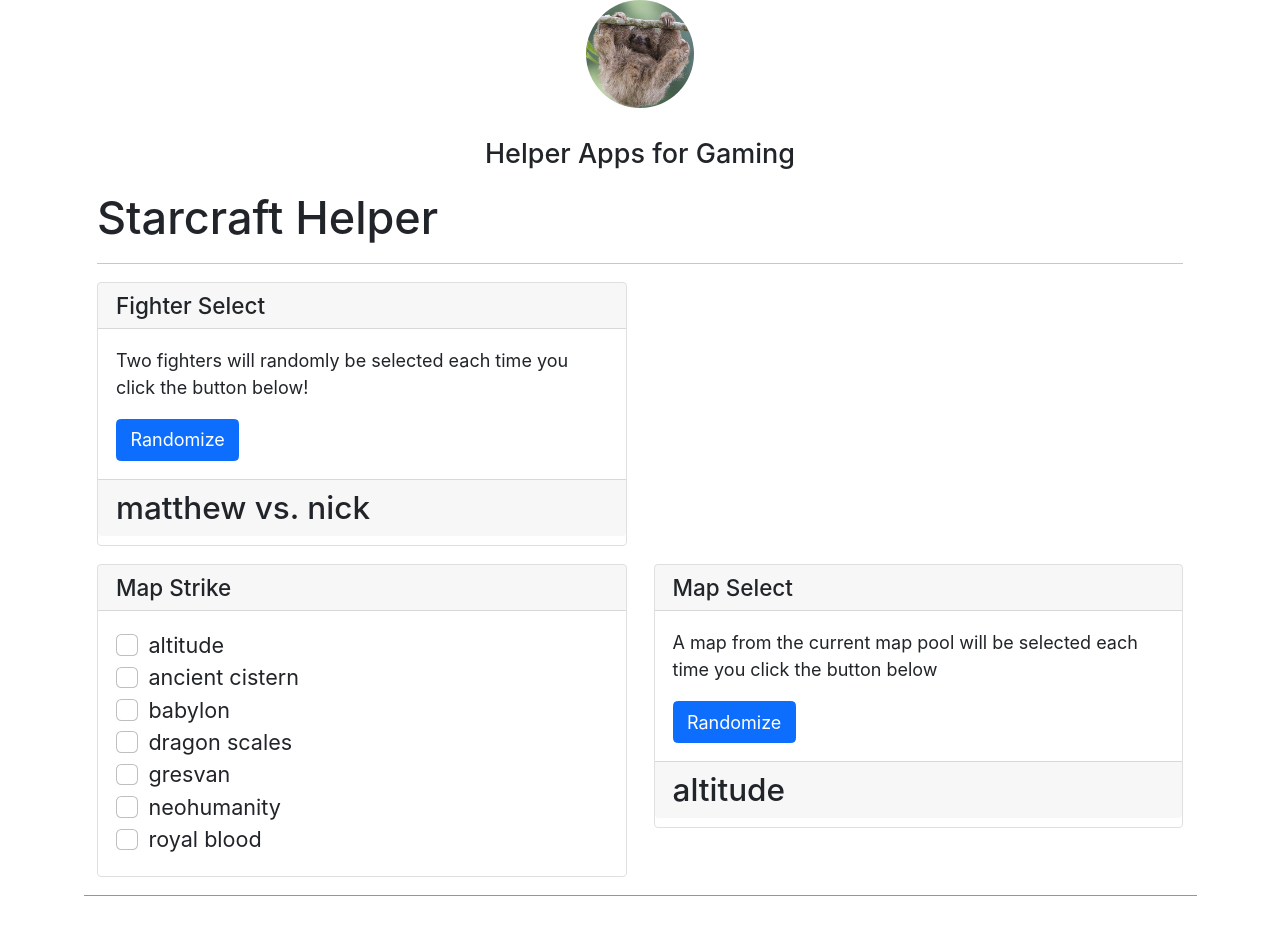
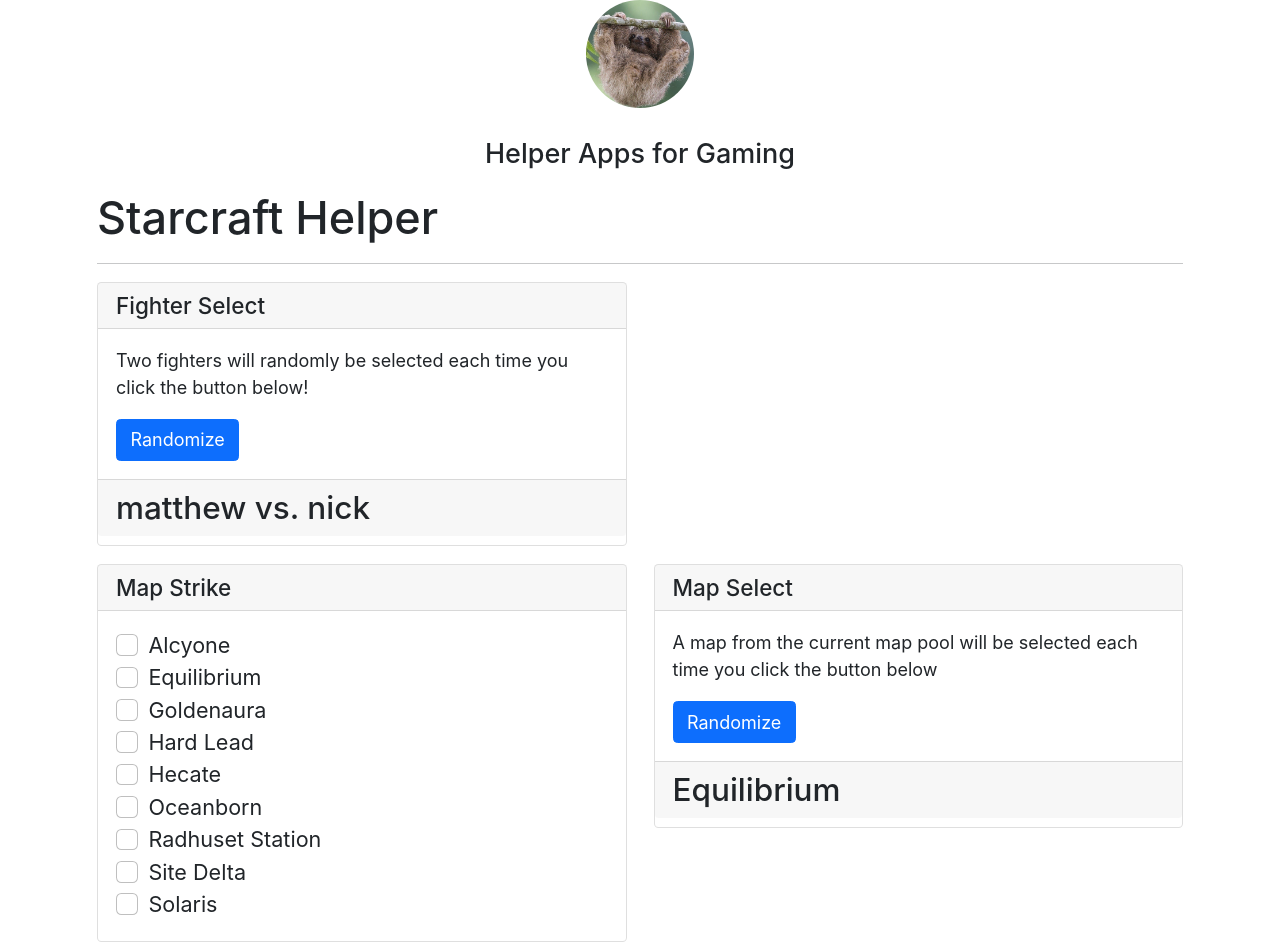
Before and after one commit to NicholasKChoi/WOTR_Combat_Simulator, a Next.js app: page /apps/starcraft-helper in a window 1280 px wide. Shown: the top 952 px of the page. Before the commit the page ends 905 px from the top, so only its background shows below. Built offline with nearby package versions, Linux system fonts and the light colour scheme.

Commit message:
fixed randomizers for sc2 and added latest maps

```diff
--- a/pages/apps/starcraft-helper.js
+++ b/pages/apps/starcraft-helper.js
@@ -16,10 +16,11 @@
 }
 
 const mapArray = [
-  'altitude', 'ancient cistern', 'babylon', 'dragon scales',
-  'gresvan', 'neohumanity', 'royal blood'
+  'Alcyone', 'Equilibrium', 'Goldenaura', 'Hard Lead',
+  'Hecate', 'Oceanborn', 'Radhuset Station', 'Site Delta',
+  'Solaris',
 ];
-let lastMap = "altitude";
+const DEFAULT_MAP_POSITION = 1;
 function getMapText(bannedMaps) {
   const shuffled = shuffle(mapArray);
   for (let i = 0; i < shuffled.length; i++)
@@ -36,6 +37,16 @@
   return "FAILURE"
 }
 
+function GetNewPartners(lastPartners) {
+  let newPartners = GetVsText();
+  console.debug(newPartners);
+  while (newPartners == lastPartners) {
+    console.debug('no same matchups');
+    newPartners = GetVsText();
+  }
+  return newPartners;
+}
+
 
 export default function StarcraftHelper() {
   const [checked, setChecked] = useState([]);
@@ -50,22 +61,8 @@
   };
   const isChecked = (item) => checked.includes(item) ? utilStyles.checkedItem : "";
 
-  const [maps, setMapState] = useState(mapArray[0]);
-  function SetMap() {
-    let newMap = getMapText([...checked, lastMap]);
-    lastMap = newMap;
-    setMapState(newMap);
-  }
-
+  const [map, setMapState] = useState(mapArray[DEFAULT_MAP_POSITION]);
   const [partners, setPartnerState] = useState(`${partnerArray[0]} vs. ${partnerArray[1]}`);
-  function SetPartners() {
-    let newPartners = GetVsText();
-    while (newPartners == lastPartners) {
-      newPartners = GetVsText();
-    }
-    lastPartners = newPartners;
-    setPartnerState(newPartners);
-  }
 
   return (
     <Layout>
@@ -84,7 +81,7 @@
                   Two fighters will randomly be selected each time you
                   click the button below!
                 </p>
-                <a className="btn btn-primary" onClick={SetPartners}>Randomize</a>
+                <a className="btn btn-primary" onClick={() => {setPartnerState(GetNewPartners(partners))}}>Randomize</a>
               </div>
               <h3 className='card-footer'>{partners}</h3>
             </div>
@@ -126,9 +123,9 @@
                   A map from the current map pool will be selected each time
                   you click the button below
                 </p>
-                <a className="btn btn-primary" onClick={SetMap}>Randomize</a>
+                <a className="btn btn-primary" onClick={() => {setMapState(getMapText([...checked, map]))}}>Randomize</a>
               </div>
-              <h3 className='card-footer'>{maps}</h3>
+              <h3 className='card-footer'>{map}</h3>
             </div>
           </div>
         </div>
```
